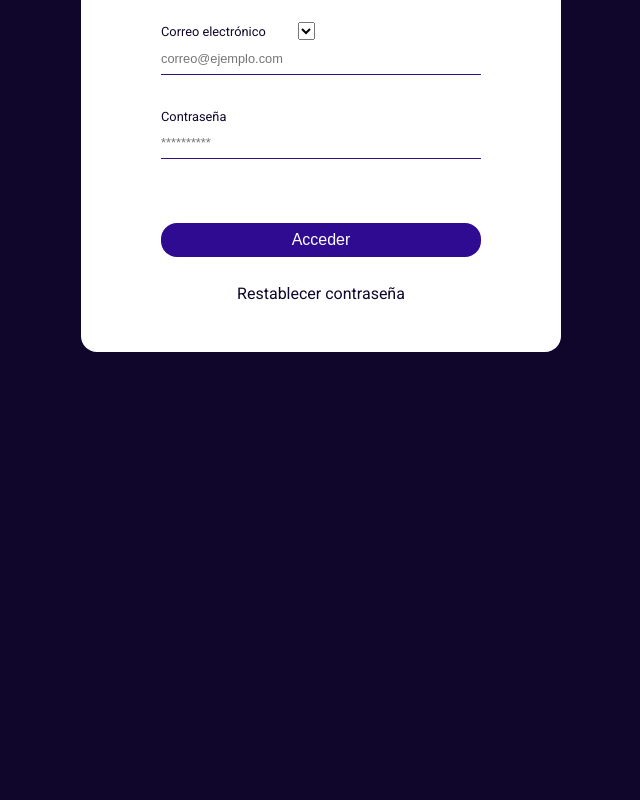
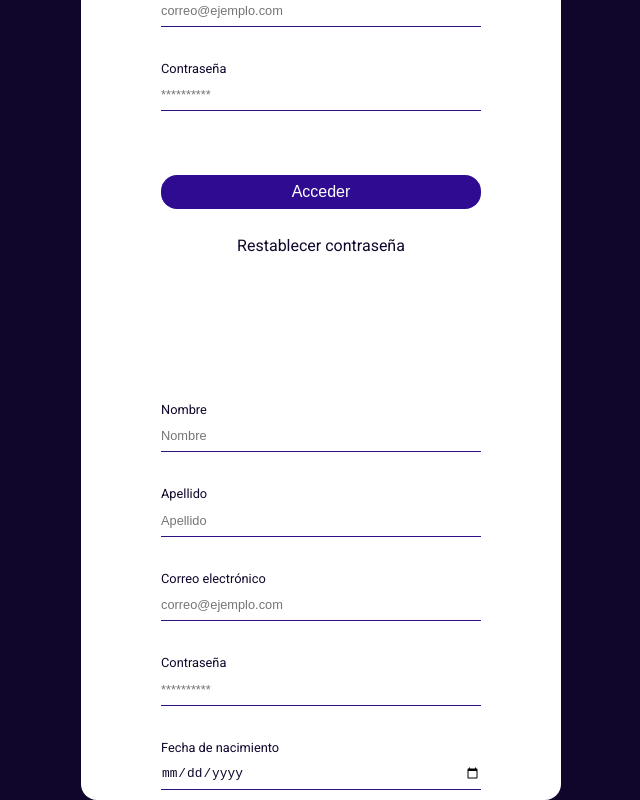
Before and after one commit to Janci1/proyecto-TIKNIT, a React (Vite) app: page /login in a window 1280 px wide. Shown: the part 322-1122 px from the top of the page, without its empty margins (319-959 px from the left). Before the commit the page ends 800 px from the top, so only its background shows below. Built offline with nearby package versions, Linux system fonts and the light colour scheme.

Commit message:
cambios de error

```diff
--- a/src/pages/login.jsx
+++ b/src/pages/login.jsx
@@ -31,6 +31,15 @@ function Login() {
       return;
     }
 
+    login({
+      id: user.id,
+      nombre: user.nombre,
+      apellido: user.apellido,
+      email: user.email,
+      fecha_nacimiento: user.fecha_nacimiento,
+      foto: user.foto_perfil,
+      fecha_registro: user.fecha_registro
+    });
     login({
       id: user.id,
       nombre: user.nombre,
@@ -193,7 +202,71 @@ function Login() {
             </form>
           </div>
         </div>
-      </div>
+          <div className='contenedorRegistro'>
+            <form onSubmit={handleRegisterSubmit}>
+              <div>
+                <p>Nombre</p>
+                <input
+                  className='inputUsuario'
+                  type="text"
+                  name="nombre"
+                  value={registerData.nombre}
+                  onChange={handleRegisterChange}
+                  placeholder="Nombre"
+                  required
+                />
+              </div>
+                <div>
+                  <p>Apellido</p>
+                  <input
+                    className='inputUsuario'
+                    type="text"
+                    name="apellido"
+                    value={registerData.apellido}
+                    onChange={handleRegisterChange}
+                    placeholder="Apellido"
+                    required
+                  />
+                </div>
+                <div>
+                  <p>Correo electrónico</p>
+                  <input
+                    className='inputUsuario'
+                    type="email"
+                    name="email"
+                    value={registerData.email}
+                    onChange={handleRegisterChange}
+                    placeholder="correo@ejemplo.com"
+                    required
+                  />
+                </div>
+                <div>
+                  <p>Contraseña</p>
+                  <input
+                    className='inputUsuario'
+                    type="password"
+                    name="contraseña"
+                    value={registerData.contraseña}
+                    onChange={handleRegisterChange}
+                    placeholder="**********"
+                    required
+                  />
+                </div>
+                <div>
+                  <p>Fecha de nacimiento</p>
+                  <input
+                    className='inputUsuario'
+                    type="date"
+                    name="fecha_nacimiento"
+                    value={registerData.fecha_nacimiento}
+                    onChange={handleRegisterChange}
+                    required
+                  />
+                </div>
+                <button type="submit">Crear cuenta</button>
+            </form>
+          </div>
+        </div>
     </div>
   );
 }
--- a/src/styles/login.css
+++ b/src/styles/login.css
@@ -70,10 +70,6 @@
   font-size: 1rem;
   border-radius: 1rem;
   padding: 0.5rem;
-}
-
-.titulo{
-  margin: 2rem 0 4rem 0;
 }
 
 .botonAcceso{
```
